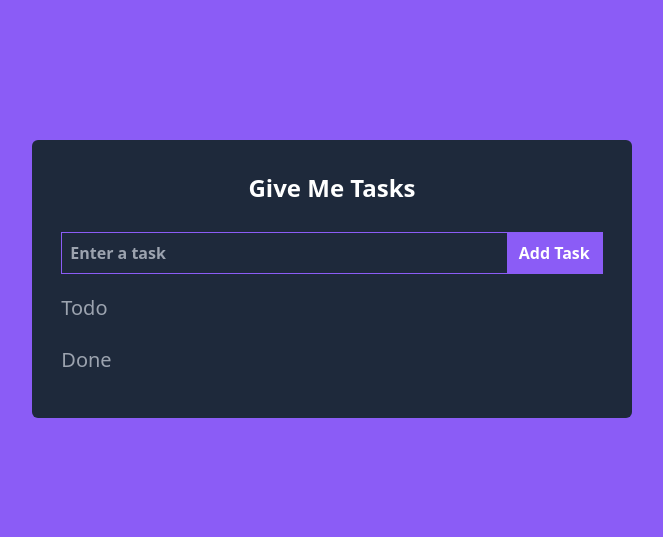
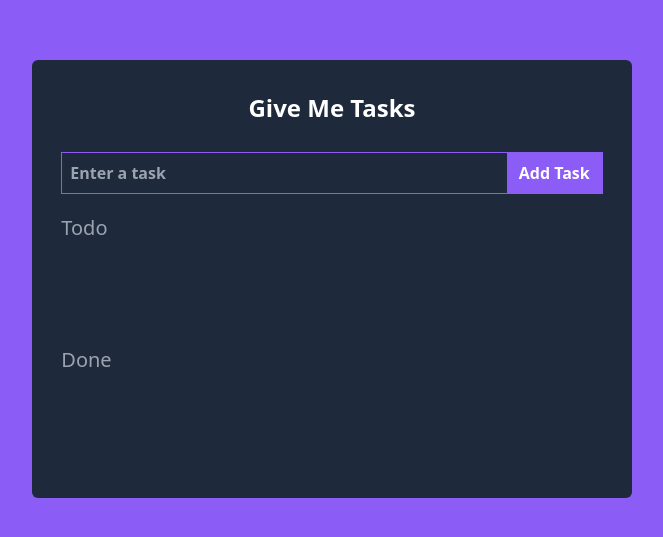
Before and after one commit to Jackietruong2805/todo-list, a React (Vite) app: page / in a window 1280 px wide. Shown: the part 121-658 px from the top of the page, without its empty margins (308-971 px from the left). Built offline with nearby package versions, Linux system fonts and the light colour scheme.

Commit message:
add dnd to to Done area

```diff
--- a/src/App.tsx
+++ b/src/App.tsx
@@ -59,7 +59,7 @@ function App() {
       setValue("");
       return;
     }
-    todos = [...todos, todo];
+    todos = [todo, ...todos];
     localStorage.setItem("todos", JSON.stringify(todos));
     setTask(todos);
     setValue("");
@@ -99,13 +99,35 @@ function App() {
   };
   const handleOnDragEnd = (result: DropResult) => {
     if (!result.destination) return;
-    const todos = Array.from(tasks);
+    let todos = Array.from(tasks);
+    todos = todos.map((todo, index) => {
+      if (result.destination?.droppableId === "TODO") {
+        if (index === result.source.index) {
+          return {
+            ...todo,
+            status: "todo",
+          };
+        }
+      }
+      if (result.destination?.droppableId === "DONE") {
+        if (index === result.source.index) {
+          return {
+            ...todo,
+            status: "complete",
+          };
+        }
+      }
+      return todo;
+    });
     const [reorderedItem] = todos.splice(result.source.index, 1);
-    todos.splice(
-      (result.destination as DraggableLocation).index,
-      0,
-      reorderedItem
-    );
+    const targetPosition =
+      result.destination?.droppableId === "TODO"
+        ? (result.destination as DraggableLocation).index
+        : result.destination?.droppableId === "DONE" &&
+          result.source.droppableId === "TODO"
+        ? (result.destination as DraggableLocation).index - 1
+        : (result.destination as DraggableLocation).index;
+    todos.splice(targetPosition, 0, reorderedItem);
 
     setTask(todos);
     localStorage.setItem("todos", JSON.stringify(todos));
@@ -157,13 +179,13 @@ function App() {
               </button>
             </form>
           )}
+          <DragDropContext onDragEnd={handleOnDragEnd}>
             <div className="pt-3">
               <h3 className="mb-3 text-xl text-left text-gray-400">Todo</h3>
-            <DragDropContext onDragEnd={handleOnDragEnd}>
-              <Droppable droppableId="droppable">
+              <Droppable droppableId="TODO" type="TASK">
                 {(provided) => (
                   <div
-                    className="flex flex-col max-h-[30vh] overflow-y-auto todo"
+                    className="flex flex-col max-h-[30vh] min-h-[10vh] overflow-y-auto todo"
                     {...provided.droppableProps}
                     ref={provided.innerRef}
                   >
@@ -179,6 +201,7 @@ function App() {
                               deleteTask={deleteTask}
                               onEdit={onEdit}
                               task={task}
+                              status="todo"
                             />
                           );
                         }
@@ -187,42 +210,39 @@ function App() {
                   </div>
                 )}
               </Droppable>
-            </DragDropContext>
             </div>
             <div className="pt-3">
               <h3 className="mb-3 text-xl text-left text-gray-400">Done</h3>
               <div className="flex flex-col max-h-[30vh] overflow-auto todo">
+                <Droppable droppableId="DONE" type="TASK">
+                  {(provided) => (
+                    <div
+                      className="flex flex-col max-h-[30vh] min-h-[10vh] overflow-y-auto todo"
+                      {...provided.droppableProps}
+                      ref={provided.innerRef}
+                    >
                       {tasks.length > 0 &&
-                tasks.map((task) => {
+                        tasks.map((task, index) => {
                           if (task.status === "complete") {
                             return (
-                      <div className="px-3 py-2 mb-4 font-semibold text-white rounded-sm cursor-pointer bg-violet-500">
-                        <div className="flex items-center justify-between">
-                          <span className="line-through decoration-gray-200 text-white/50">
-                            {task.content}
-                          </span>
-                          <span>
-                            <svg
-                              xmlns="http://www.w3.org/2000/svg"
-                              viewBox="0 0 24 24"
-                              fill="currentColor"
-                              className="w-5 h-5"
-                              onClick={() => unCompletTask(task.id)}
-                            >
-                              <path
-                                fillRule="evenodd"
-                                d="M2.25 12c0-5.385 4.365-9.75 9.75-9.75s9.75 4.365 9.75 9.75-4.365 9.75-9.75 9.75S2.25 17.385 2.25 12zm13.36-1.814a.75.75 0 10-1.22-.872l-3.236 4.53L9.53 12.22a.75.75 0 00-1.06 1.06l2.25 2.25a.75.75 0 001.14-.094l3.75-5.25z"
-                                clipRule="evenodd"
+                              <Task
+                                key={task.id}
+                                id={task.id}
+                                index={index}
+                                task={task}
+                                unCompletTask={unCompletTask}
+                                status="complete"
                               />
-                            </svg>
-                          </span>
-                        </div>
-                      </div>
                             );
                           }
                         })}
+                      {provided.placeholder}
+                    </div>
+                  )}
+                </Droppable>
               </div>
             </div>
+          </DragDropContext>
         </div>
       </div>
     </div>
--- a/src/Components/Task/Task.tsx
+++ b/src/Components/Task/Task.tsx
@@ -5,14 +5,24 @@ interface Props {
   id: string;
   index: number;
   task: Task;
-  completeTask: (id: string) => void;
-  onEdit: (id: string, content: string) => void;
-  deleteTask: (id: string) => void;
+  completeTask?: (id: string) => void;
+  onEdit?: (id: string, content: string) => void;
+  deleteTask?: (id: string) => void;
+  unCompletTask?: (id: string) => void;
+  status: "todo" | "complete";
 }
 
 export default function Task(props: Props) {
-  const { id, index, task, completeTask, onEdit, deleteTask } = props;
-  console.log(id);
+  const {
+    id,
+    index,
+    task,
+    status,
+    completeTask,
+    onEdit,
+    deleteTask,
+    unCompletTask,
+  } = props;
   return (
     <Draggable draggableId={id} index={index}>
       {(provided) => (
@@ -22,6 +32,10 @@ export default function Task(props: Props) {
           {...provided.dragHandleProps}
           className="px-3 py-2 mb-4 font-semibold text-white rounded-sm cursor-pointer bg-violet-500"
         >
+          {status === "todo"
+            ? completeTask &&
+              onEdit &&
+              deleteTask && (
                 <div className="flex items-center justify-between">
                   <span>{task.content}</span>
                   <span className="flex gap-2">
@@ -72,6 +86,29 @@ export default function Task(props: Props) {
                     </svg>
                   </span>
                 </div>
+              )
+            : unCompletTask && (
+                <div className="flex items-center justify-between">
+                  <span className="line-through decoration-gray-200 text-white/50">
+                    {task.content}
+                  </span>
+                  <span>
+                    <svg
+                      xmlns="http://www.w3.org/2000/svg"
+                      viewBox="0 0 24 24"
+                      fill="currentColor"
+                      className="w-5 h-5"
+                      onClick={() => unCompletTask(task.id)}
+                    >
+                      <path
+                        fillRule="evenodd"
+                        d="M2.25 12c0-5.385 4.365-9.75 9.75-9.75s9.75 4.365 9.75 9.75-4.365 9.75-9.75 9.75S2.25 17.385 2.25 12zm13.36-1.814a.75.75 0 10-1.22-.872l-3.236 4.53L9.53 12.22a.75.75 0 00-1.06 1.06l2.25 2.25a.75.75 0 001.14-.094l3.75-5.25z"
+                        clipRule="evenodd"
+                      />
+                    </svg>
+                  </span>
+                </div>
+              )}
         </div>
       )}
     </Draggable>
```
Lines whose indentation alone changed are shown as unchanged.
